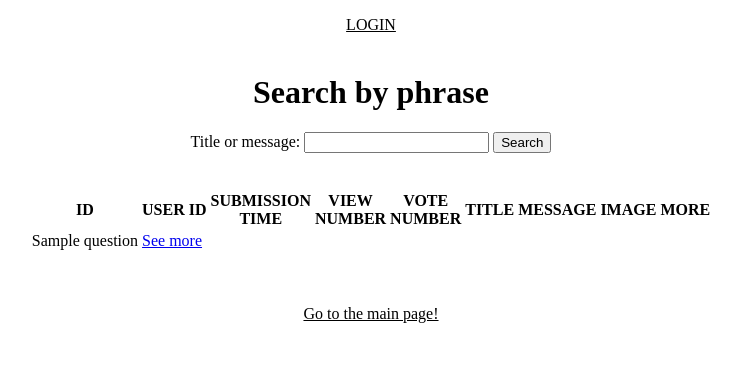
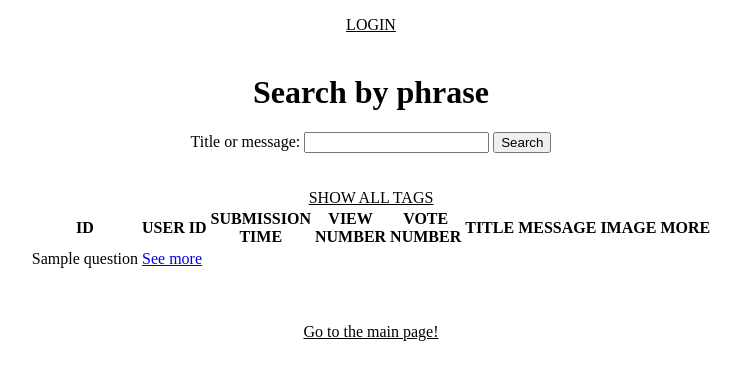
Before and after one commit to ishabelle/ASK-MATE-final-project, a Flask app: template templates/list.html in a window 1280 px wide. Shown: the part 139-519 px from the top of the page, without its empty margins (269-1010 px from the left). Run offline with Flask 2, Linux system fonts and the light colour scheme; the template is opened without the code that fills it: most values are stand-ins (such as "Sample title", 1, 10 or a date in 2020).

Commit message:
added tag's page

```diff
--- a/templates/list.html
+++ b/templates/list.html
@@ -5,20 +5,20 @@
     <h1 class="main-title">Don't even ask, mate!</h1>
     <div>
         {% if 'user_id' in session %}
-            <h4>WELCOME  {{ session['username'] }} !</h4>
-            <a href="logout"  style="color: black">LOG OUT</a>
+            <h4>WELCOME {{ session['username'] }} !</h4>
+            <a href="logout" style="color: black">LOG OUT</a>
             <br>
             <br>
-            <a href="add_new_question"  style="color: black" methods="post">ADD QUESTION</a>
+            <a href="add_new_question" style="color: black" methods="post">ADD QUESTION</a>
             <br>
             <br>
-            <a href="users"  style="color: black">USERS</a>
+            <a href="users" style="color: black">USERS</a>
         {% else %}
-             <h4>WELCOME, MATE!</h4>
-            <a href="registration"  style="color: black">REGISTER</a>
+            <h4>WELCOME, MATE!</h4>
+            <a href="registration" style="color: black">REGISTER</a>
             <br>
             <br>
-            <a href="login"  style="color: black">LOGIN</a>
+            <a href="login" style="color: black">LOGIN</a>
         {% endif %}
     </div>
     <br>
@@ -52,6 +52,7 @@
         </form>
     {% endif %}
     <br>
+    <a href="{{ url_for('show_tags',tags=tags) }}" style="color: black">SHOW ALL TAGS</a>
     <table class="darkTable">
         <thead>
         <tr>
```
